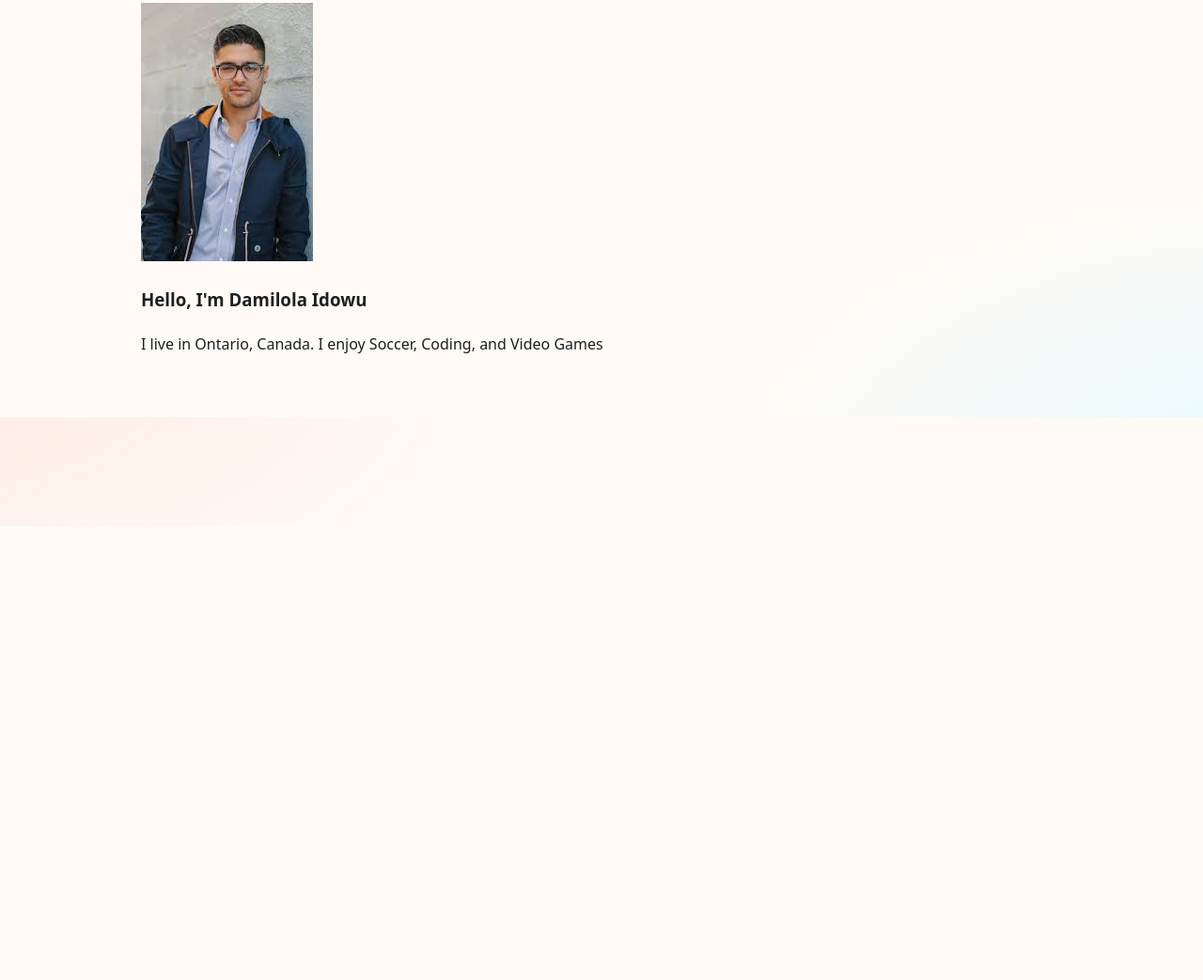
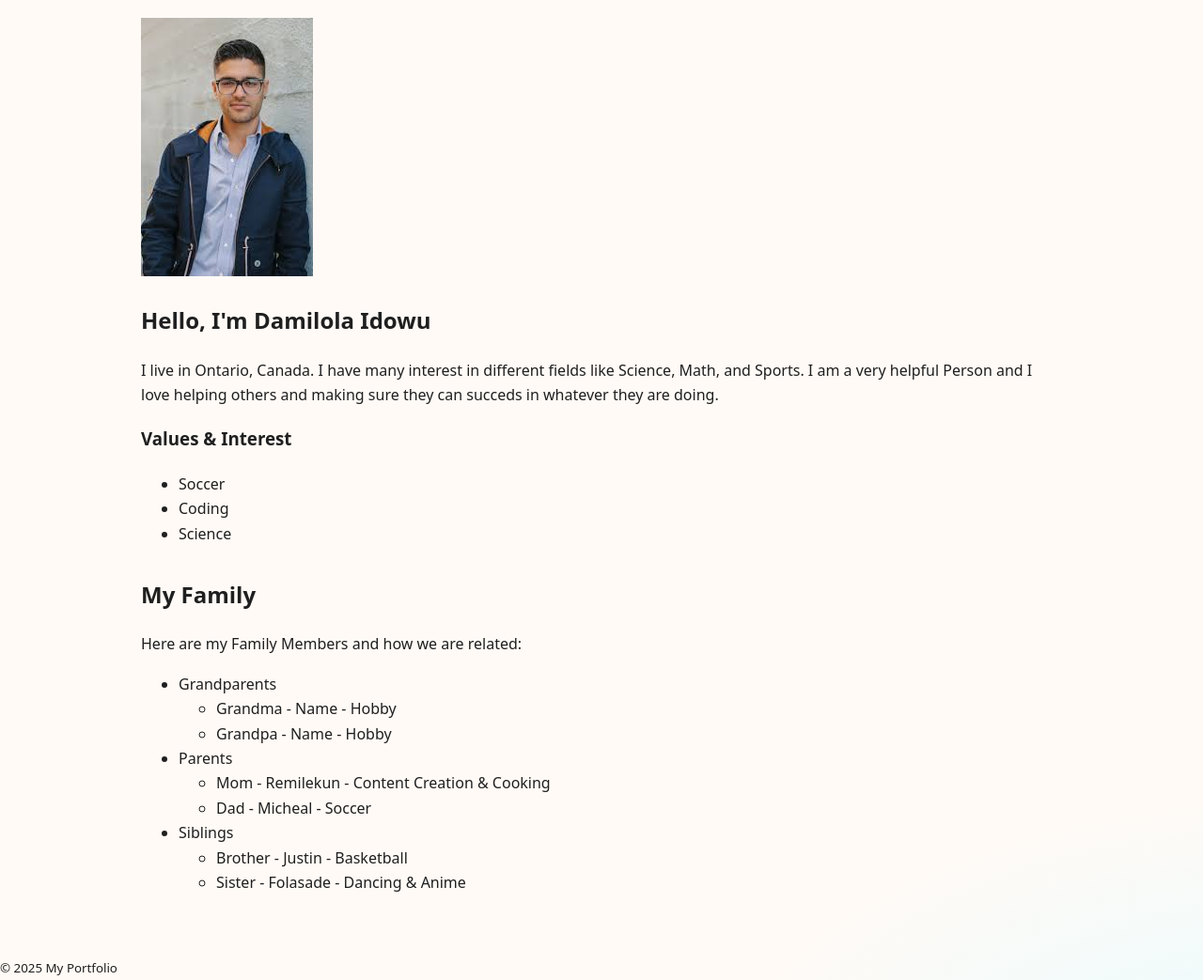
Before and after one commit to DJJ0811/My-Portfolio, a plain HTML site: page index.html in a window 1280 px wide. Shown: the part 240-1283 px from the top of the page at 94% size. Before the commit the page ends 800 px from the top, so only its background shows below. Drawn offline with Linux system fonts and the light colour scheme.

Commit message:
index.html

```diff
--- a/index.html
+++ b/index.html
@@ -7,33 +7,64 @@
     <title>My Portfolio</title>
     <link rel="stylesheet" href="style.css">
 </head>
+
 <body>
     <header class="site-header">
-        <h2 class="headerTitle">My Portfolio</h2>
+        <h1 class="headerTitle">My Portfolio</h1>
         <nav>
-            <ul class="headerUl">
-                <li><a href="#about">About</a></li>
+            <ul class="nav">
+                <li><a href="#about" aria-current="page">About</a></li>
                 <li><a href="#family">Family</a></li>
                 <li><a href="#project">Projects</a></li>
             </ul>
         </nav>
     </header>
     <main>
-        <section id="about">
+        <section id="about" class="two-col">
             <img src="Tech Guy.jpeg" alt="">
             <div>
-                <h3>Hello, I'm Damilola Idowu</h3>
-                <p>I live in Ontario, Canada. I enjoy Soccer, Coding, and Video Games</p>
+                <h2>Hello, I'm Damilola Idowu</h2>
+                <p>I live in Ontario, Canada. I have many interest in different fields like Science,
+                    Math, and Sports. I am a very helpful Person and I love helping others and
+                    making sure they can succeds in whatever they are doing.</p>
+                <h3>Values & Interest</h3>
+                <ul>
+                    <li>Soccer</li>
+                    <li>Coding</li>
+                    <li>Science</li>
+                </ul>
             </div>
         </section>
-        <section id="family">
-
+        <section id="family" class="card">
+            <h2>My Family</h2>
+            <p>Here are my Family Members and how we are related:</p>
+            <section class="tree" aria-label="family-tree">
+                <ul>
+                    <li>Grandparents</li>
+                    <ul>
+                        <li>Grandma - Name - Hobby</li>
+                        <li>Grandpa - Name - Hobby</li>
+                    </ul>
+                    <li>Parents</li>
+                    <ul>
+                        <li>Mom - Remilekun - Content Creation & Cooking</li>
+                        <li>Dad - Micheal - Soccer</li>
+                    </ul>
+                    <li>Siblings</li>
+                    <ul>
+                        <li>Brother - Justin - Basketball</li>
+                        <li>Sister - Folasade - Dancing & Anime</li>
+                    </ul>
+                </ul>
+            </section>
         </section>
         <section id="project">
 
         </section>
     </main>
-
+    <footer class="site-footer">
+        <small>© <span id="year">2025</span> My Portfolio</small>
+    </footer>
 </body>
 
 </html>
```
